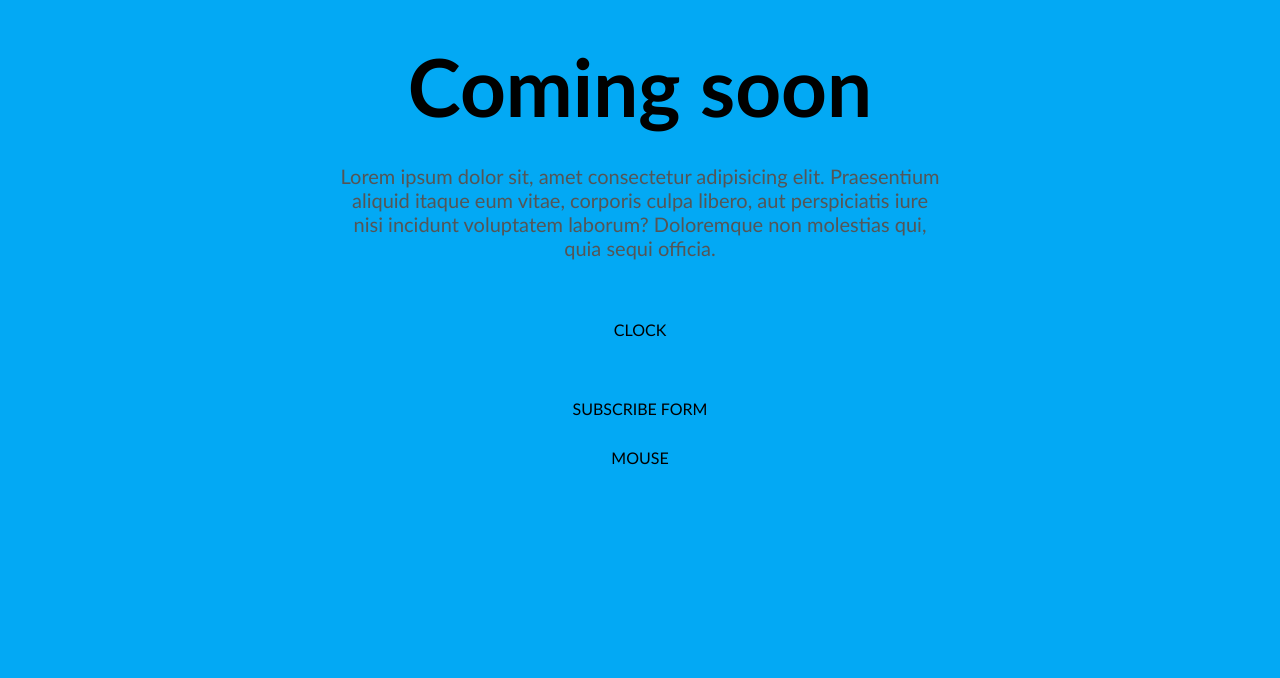
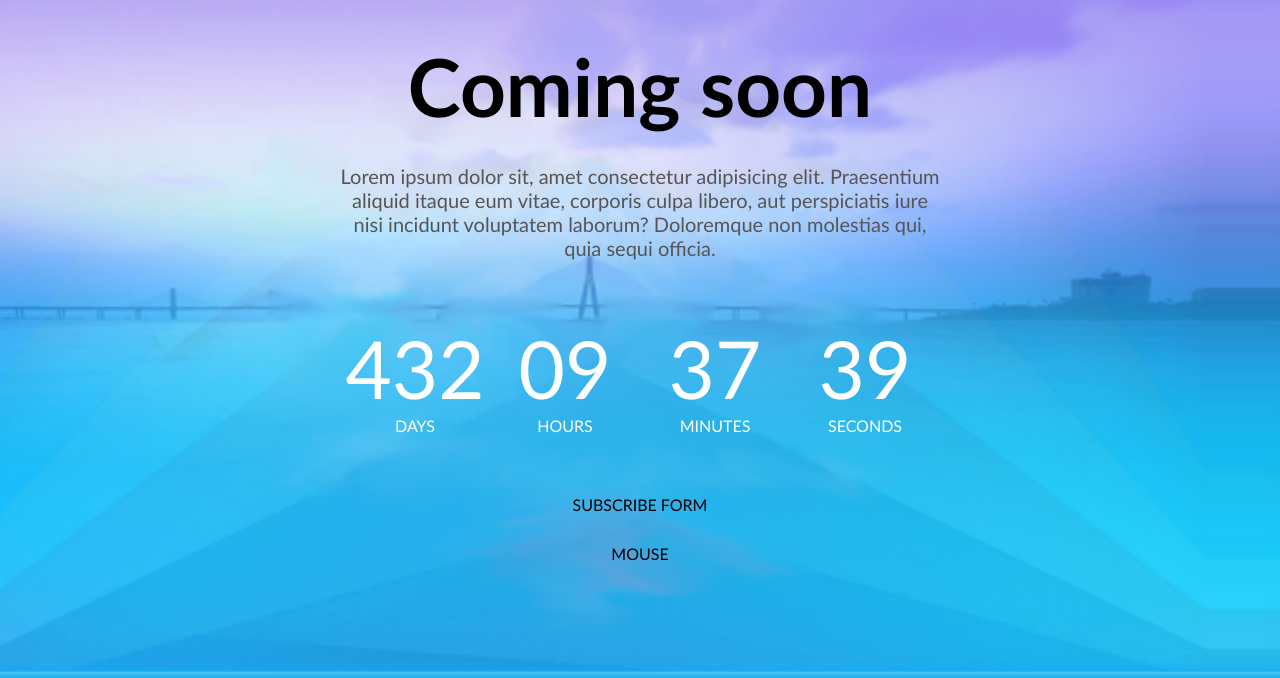
Before and after one commit to JustEdga/4-coming-soon, a website: page index.html in a window 1280 px wide. Shown: the part 122-800 px from the top of the page. Drawn offline with Linux system fonts and the light colour scheme.

Commit message:
Clock, main title , hero background update

```diff
--- a/css/components/clock.css
+++ b/css/components/clock.css
@@ -0,0 +1,25 @@
+.clock {
+    display: flex;
+    flex-wrap: wrap;
+    gap: 30px 0;
+    color: #fff;
+    text-align: center;
+}
+.clock > .time {
+    display: flex;
+    flex-direction: column;
+    width: 25%;
+}
+.clock > .time > .value {
+    font-size: 80px;
+}
+.clock > .time > .label {
+    font-size: 16px;
+    text-transform: uppercase;
+}
+
+@media(max-width: 700px) {
+    .clock > .time {
+        width: 50%;
+    }
+}
--- a/css/pages/home.css
+++ b/css/pages/home.css
@@ -1,6 +1,11 @@
 .hero {
     min-height: 100vh;
     text-align: center;
+    background-image: url(../../img/coming-soon-wide.png);
+    background-position: center;
+    background-repeat: no-repeat;
+    background-size: cover;
+    background-attachment: fixed;
 }
 .hero > .row-short {
     display: flex;
@@ -85,6 +90,9 @@ footer > a:hover {
 }
 
 @media (max-width: 700px) {
+    .main-title {
+        font-size: 60px;
+    }
     .bottom-trio {
         flex-direction: column;
     }
--- a/index.html
+++ b/index.html
@@ -29,7 +29,22 @@
                 <h1 class="main-title">Coming soon</h1>
                 <p class="main-description">Lorem ipsum dolor sit, amet consectetur adipisicing elit. Praesentium aliquid itaque eum vitae, corporis culpa libero, aut perspiciatis iure nisi incidunt voluptatem laborum? Doloremque non molestias qui, quia sequi officia.</p>
                 <div class="clock">
-                    CLOCK
+                    <div class="time">
+                        <div class="value">432</div>
+                        <div class="label">Days</div>
+                    </div>
+                    <div class="time">
+                        <div class="value">09</div>
+                        <div class="label">Hours</div>
+                    </div>
+                    <div class="time">
+                        <div class="value">37</div>
+                        <div class="label">Minutes</div>
+                    </div>
+                    <div class="time">
+                        <div class="value">39</div>
+                        <div class="label">Seconds</div>
+                    </div>
                 </div>
                 <form action="">
                     SUBSCRIBE FORM
```
Also changed, not shown: img/coming-soon-wide.png (added).
